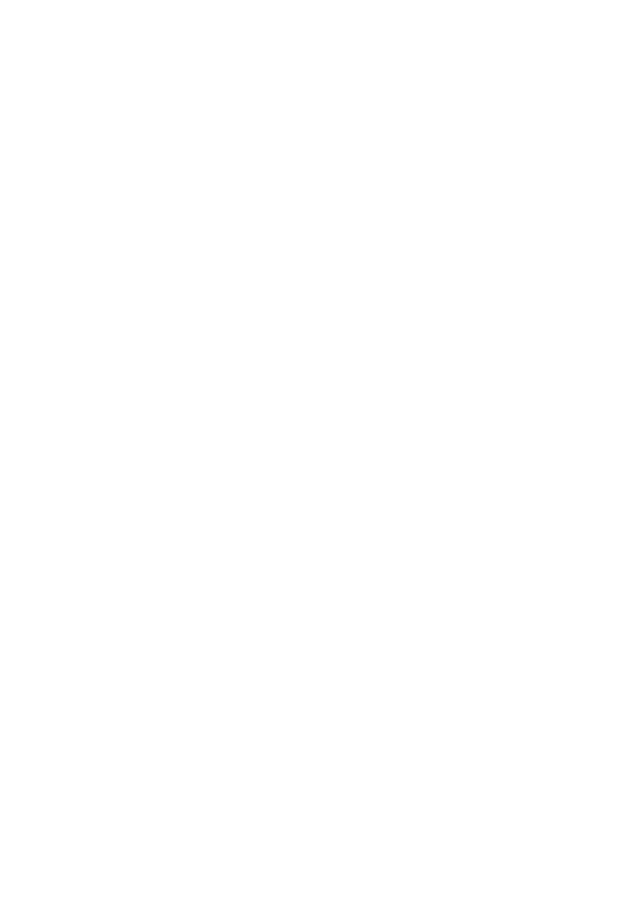
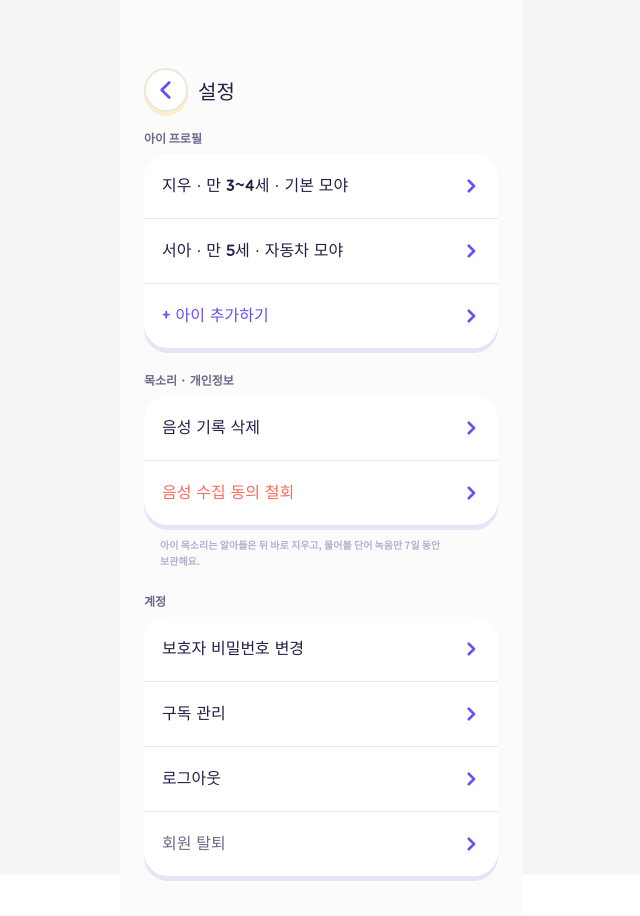
Before and after one commit to line4thon-moyamoya/FE, a React (Vite) app: page /guardian/settings in a window 1280 px wide. Before the commit this address had no page. Shown: the whole page, without its empty margins (319-959 px from the left). Before the commit the page ends 800 px from the top, so only its background shows below. Built offline with nearby package versions, Linux system fonts and the light colour scheme.

Commit message:
✨ Feat: 보호자 설정 페이지 구현 및 라우트 연결

```diff
--- a/src/App.tsx
+++ b/src/App.tsx
@@ -9,6 +9,7 @@ import GuardianHome from "./pages/Guardian/GuardianHome";
 import MissingWords from "./pages/Guardian/MissingWords";
 import WeeklyReport from "./pages/Guardian/WeeklyReport";
 import ChildHome from "./pages/Child/ChildHome";
+import Settings from "./pages/Guardian/Settings";
 
 export default function App() {
   return (
@@ -22,8 +23,12 @@ export default function App() {
           <Route path="/home" element={<ChildHome />} />
           <Route path="/guardian/password" element={<GuardianPassword />} />
           <Route path="/guardian" element={<GuardianHome />} />
-          <Route path="/guardian/missing-words/:childId" element={<MissingWords />} />
+          <Route
+            path="/guardian/missing-words/:childId"
+            element={<MissingWords />}
+          />
           <Route path="/guardian/report/:childId" element={<WeeklyReport />} />
+          <Route path="/guardian/settings" element={<Settings />} />
         </Route>
       </Routes>
     </BrowserRouter>
--- a/src/pages/Guardian/GuardianHome.tsx
+++ b/src/pages/Guardian/GuardianHome.tsx
@@ -37,7 +37,7 @@ export default function GuardianHome() {
         <button
           type="button"
           aria-label="설정"
-          onClick={() => navigate("/settings")}
+          onClick={() => navigate("/guardian/settings")}
           className="cursor-pointer w-11 h-11 bg-white rounded-3xl shadow-[0px_4px_0px_0px_rgba(231,228,243,1.00)] border-2 border-[#EFE6D3] flex justify-center items-center"
         >
           <img src={settings} alt="" className="w-[26px] h-[26px]" />
--- /dev/null
+++ b/src/pages/Guardian/Settings.tsx
@@ -0,0 +1,64 @@
+import { useNavigate } from "react-router-dom";
+import BackButton from "../../components/common/BackButton/BackButton";
+import SettingSection from "../../components/Guardian/SettingSection";
+import SettingItem from "../../components/Guardian/SettingItem";
+import { MOCK_CHILD_LIST } from "../../mocks/guardian";
+import type { Child } from "../../types/guardian";
+import { AGE_GROUP_LABEL } from "../../types/signup";
+import { MOYA_LOOK_LABEL } from "../../types/moya";
+
+const getChildProfileLabel = (child: Child) => {
+  const parts = [child.name, AGE_GROUP_LABEL[child.ageGroup]];
+  if (child.moyaLook) parts.push(MOYA_LOOK_LABEL[child.moyaLook]);
+  return parts.join(" · ");
+};
+
+// 상세 페이지가 생기기 전까지 쓰는 임시 안내
+const comingSoon = () => alert("준비 중인 기능이에요");
+
+export default function Settings() {
+  const navigate = useNavigate();
+  const childList = MOCK_CHILD_LIST; // TODO: API 연동 시 교체
+
+  return (
+    <main className="min-h-full w-full bg-[#FBFBFB] flex flex-col">
+      <header className="flex gap-2.5 items-center">
+        <BackButton />
+        <h1 className="font-jua leading-7 font-normal text-xl text-[#241F48] mt-[73px]">
+          설정
+        </h1>
+      </header>
+
+      <div className="flex flex-col gap-6 px-6 pt-[18px] pb-10">
+        <SettingSection title="아이 프로필">
+          {childList.map((child) => (
+            <SettingItem
+              key={child.id}
+              label={getChildProfileLabel(child)}
+              onClick={() => navigate(`/guardian/settings/child/${child.id}`)}
+            />
+          ))}
+          <SettingItem label="+ 아이 추가하기" variant="primary" onClick={() => navigate("/guardian/settings/child/new")} />
+        </SettingSection>
+
+        <SettingSection
+          title="목소리 · 개인정보"
+          description="아이 목소리는 알아들은 뒤 바로 지우고, 물어볼 단어 녹음만 7일 동안 보관해요."
+        >
+          <SettingItem label="음성 기록 삭제" onClick={comingSoon} />
+          <SettingItem label="음성 수집 동의 철회" variant="danger" onClick={comingSoon} />
+        </SettingSection>
+
+        <SettingSection title="계정">
+          <SettingItem label="보호자 비밀번호 변경" onClick={comingSoon} />
+          <SettingItem
+            label="구독 관리"
+            onClick={() => alert("구독 기능은 준비 중이에요")}
+          />
+          <SettingItem label="로그아웃" onClick={comingSoon} />
+          <SettingItem label="회원 탈퇴" variant="muted" onClick={comingSoon} />
+        </SettingSection>
+      </div>
+    </main>
+  );
+}
```
